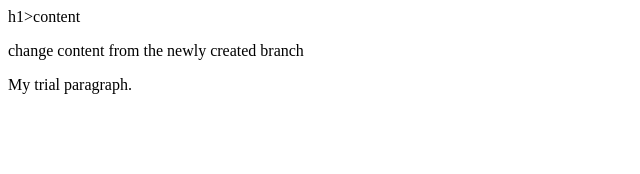
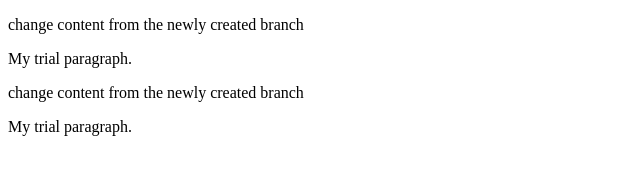
Before and after one commit to FouziyaShahin/Git-Session, a plain HTML site: page b.html in a window 1280 px wide. Shown: the whole page, without its empty margins (0-640 px from the left). Drawn offline with Linux system fonts and the light colour scheme.

Commit message:
changed data

```diff
--- a/b.html
+++ b/b.html
@@ -1,8 +1,12 @@
 <!DOCTYPE html>
 <html>
 <body>
-    h1>content</h1>
+
     <p>change content from the newly created branch</p>
+
+<p>My trial paragraph.</p>
+<p>change content from the newly created branch</p>
+
 <p>My trial paragraph.</p>
 
 </body>
```
